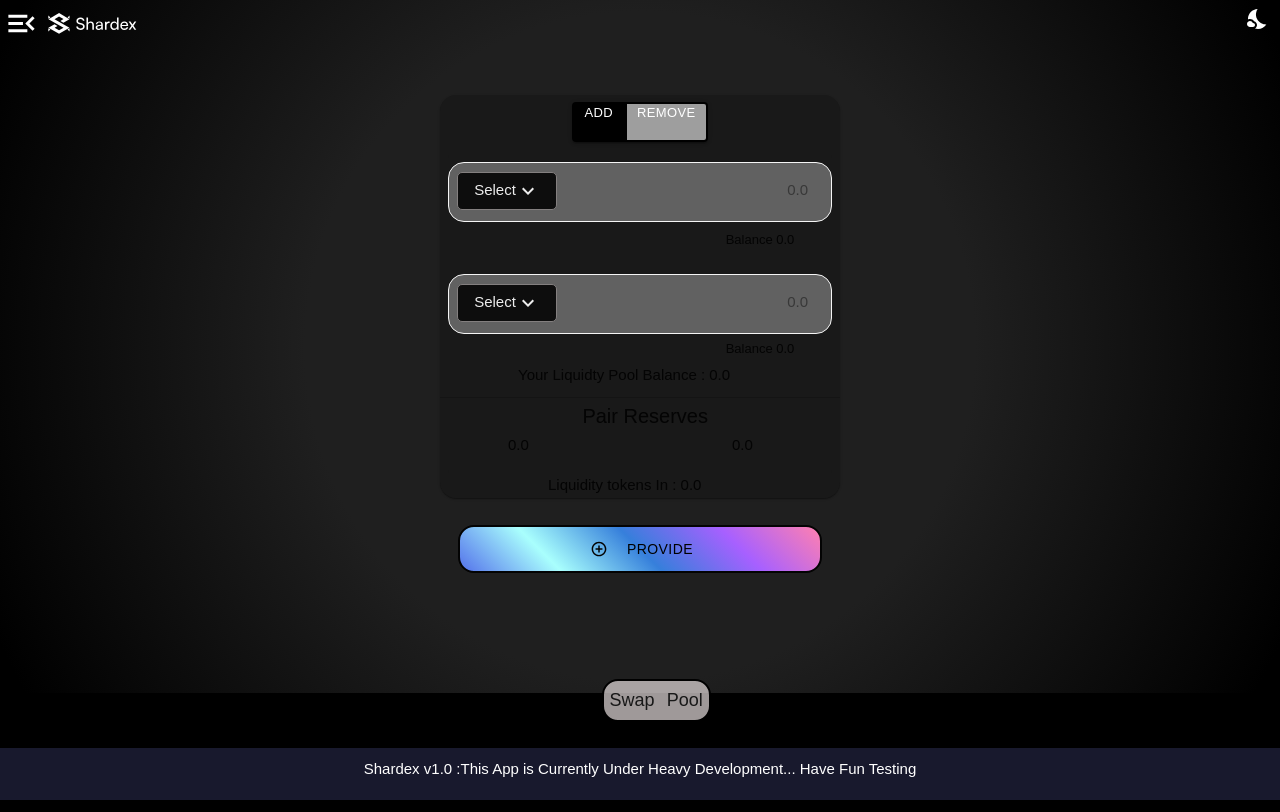
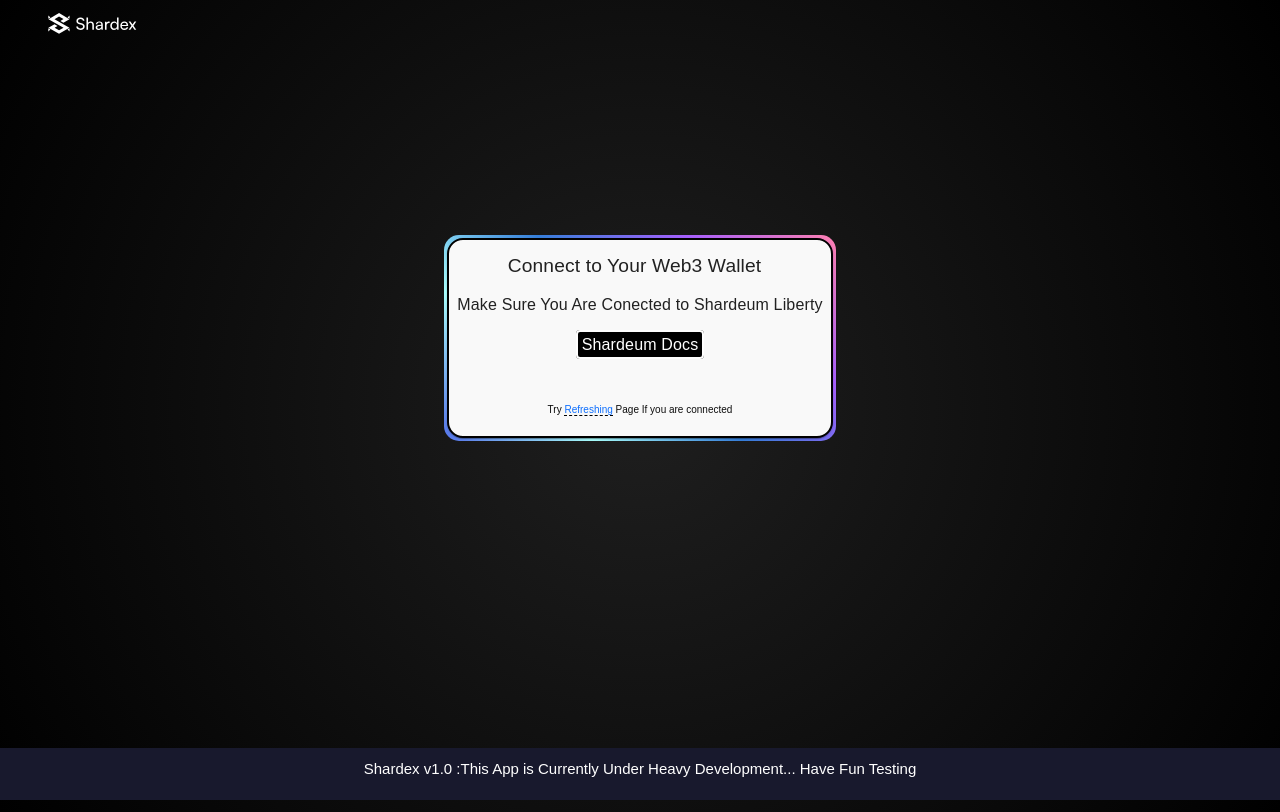
Before and after one commit to tharunrai14/shardex-app-xyz, a React (Create React App) app: page /Liquidity in a window 1280 px wide. Built offline with nearby package versions, Linux system fonts and the light colour scheme; a web font is replaced by a local one.

Commit message:
changedfrontendcolorsblack

```diff
--- a/src/App.css
+++ b/src/App.css
@@ -73,8 +73,9 @@
   padding-left: 1rem;
 }
 .App{
+
   background: rgb(31,31,31);
-  background: radial-gradient(circle, rgba(31,31,31,1) 46%, rgba(0,0,0,1) 97%);
+  background: radial-gradient(circle, rgba(31,31,31,1) 0%, rgba(0,0,0,1) 100%);
 }
 
 #stickyb{
--- a/src/App.js
+++ b/src/App.js
@@ -48,7 +48,7 @@
                 <Route exact path="/">
                   <CoinSwapper network={network} />
                 </Route>
-                <Sidebar />
+
 
 
                 <Route exact path="/Liquidity">
--- a/src/CoinSwapper/CoinSwapper.js
+++ b/src/CoinSwapper/CoinSwapper.js
@@ -410,7 +410,7 @@
         alignItems="flex-end"
       >
 
-      </Grid>
+      </Grid> <a id='faucetb'>Claim <span id="100shm">100 SHM</span></a>
     </div>
   );
 }
--- a/src/CoinSwapper/swapper.css
+++ b/src/CoinSwapper/swapper.css
@@ -141,3 +141,22 @@
 #albttn{
 
 }
+#faucetb{
+    position: absolute;
+    right: 20px;
+    top: 10px;
+    background-color: blue;
+    padding: 5px;
+    border-radius: 5px;
+    text-decoration: none;
+    border-style: none;
+    animation:  infinite;
+    animation-name: clickme;
+    animation-duration: 1s;
+  }
+  @keyframes clickme {
+    from {background-color: rgb(40, 40, 216);}
+    to {background-color: rgb(34, 70, 216);
+
+    }
+  }
--- a/src/Components/connectWalletPage.js
+++ b/src/Components/connectWalletPage.js
@@ -1,5 +1,5 @@
 import React from "react";
-import logo from './logobt.svg';
+import logo from './logowt80.svg';
 import {
   AppBar,
   Container,
@@ -21,7 +21,6 @@
     paddingBottom: theme.spacing(2),
     maxWidth: 400,
     margin: "auto",
-    marginTop: "400px",
     textAlign:"CenterFocusStrong"
      },
   fullWidth: {
@@ -57,7 +56,8 @@
   return (
     <div >  <img src={logo} alt="Logo" />
 
-      <Container >
+      <Container  id='pback'>
+
         <Paper id="paperr" className={classes.paperContainer}>
           <Typography
 
@@ -72,16 +72,13 @@
 
           </Typography>
           <Typography
-          font-size='2rem'
-
-
-          ><p>Make Sure You Are Conected to Shardeum Liberty
+          ><p id='instr'>Make Sure You Are Conected to Shardeum Liberty
 
 
 
           </p>
 
-          <p><button id="docsb" href="">Shardeum Docs</button></p>
+          <p>  <a id="dblink" href="https://docs.shardeum.org/basics/endpoints">Shardeum Docs</a></p>
           &nbsp;</Typography>
          <span id="smalltxt">Try <span><a  href="javascript:history.go(0)">Refreshing</a></span> Page If you are connected</span>
         </Paper>
--- a/src/Components/cw.css
+++ b/src/Components/cw.css
@@ -1,17 +1,23 @@
-#docsb{
- position: relative;
- bottom: -20px;
- left:0px;
- background-color: black;
- color: #fff;
- border: 2px solid white;
+
+
+#pback{
+
+     position: relative;
+
+     background: linear-gradient(45deg ,#5472eb, #A9FFFD,  #367fdb, #A760FF, #FF80B0);
+  padding: 3px;
+  border-radius: 15px;
+    bottom: 200px;
+
+
+    width: fit-content ;
+    margin-top: 380px;
 }
-
 #paperr{
     background-color:#F9F9F9;
     position: relative;
-    bottom: 200px;
-    border: 2px solid rgb(7, 7, 7);
+   border: 2px solid black;
+
     text-align: center;
 }
 
@@ -36,3 +42,42 @@
 margin-left: -10px;
 
 }
+#bold{
+font-size: larger;
+font-weight: 500;
+
+}
+
+#instr{
+   font-size: medium;
+}
+@media screen and (max-width:460px){
+    #instr{
+        font-size: small;
+     }
+
+
+}
+
+
+
+#dblink
+{
+
+    position: relative;
+    bottom: -0px;
+    left:0px;
+    border-radius: 4px;
+    padding: 4px;
+    background-color: black;
+    color: #fff;
+    border: 2px solid white;
+}
+#dblink a:hover
+{
+
+
+
+    background-color: #fff;
+    color: black;
+}
--- a/src/Liquidity/Liquidity.js
+++ b/src/Liquidity/Liquidity.js
@@ -46,7 +46,7 @@
 
   return (
     <div>
-      <Container>
+      <Container >
         <Paper id="paper" className={classes.paperContainer}>
           <Typography variant="h5" className={classes.title}>
             <SwitchButton setDeploy={setDeploy} />
@@ -54,7 +54,7 @@
 
           {deploy_or_remove(deploy)}
         </Paper>
-      </Container>
+      </Container><div id="paperout"></div>
 
       <Grid
         container
--- a/src/Liquidity/l.css
+++ b/src/Liquidity/l.css
@@ -1,5 +1,6 @@
 #paper{
-   background-color: #191919; margin-top: 80px;
+   background-color: #191919;
+   margin-top: 80px;
  position: relative;
  bottom: 40px;
 }
--- a/src/Liquidity/liquiditydeployer.css
+++ b/src/Liquidity/liquiditydeployer.css
@@ -1,7 +1,9 @@
+
+
 #box{
   background-color: #191919;    position: relative;
     width:100%;
-    color: rgb(4, 4, 4);
+    color: rgb(255, 253, 253);
     border-radius: 4px;
     padding: 0;
     margin-top: 1px;
@@ -10,9 +12,7 @@
     border: none;
 }
 #paper1{
-    clear: left;
-    background-color: rgb(199, 113, 0);
-    color: rgb(195, 133, 40);
+
 }
 #lbal{
     position:absolute;
--- a/src/NavBar/NavBar.css
+++ b/src/NavBar/NavBar.css
@@ -212,9 +212,3 @@
   left: 20px;
   top: -5px;
 }
-#nicon{
-  position: absolute;
-  right: 10px;
-  top: 7px;
-
-}
--- a/src/NavBar/NavBar.js
+++ b/src/NavBar/NavBar.js
@@ -24,8 +24,8 @@
       <nav id="navbar" >
 
         <img src={Image} onClick="javascript:history.go(0)" alt='logo'></img>
-        <NightsStayIcon id='nicon'></NightsStayIcon>
 
+        <Sidebar />
 
         <div className="NavbarItes">
           <ul className={`nav-menu`}>
--- a/src/network.js
+++ b/src/network.js
@@ -134,8 +134,8 @@
 
   return (
     <>
-      {isConnected && renderNotConnected()}
-      {!isConnected && <div> {props.render(network)}</div>}
+      {!isConnected && renderNotConnected()}
+      {isConnected && <div> {props.render(network)}</div>}
     </>
   );
 };
```
Also changed, not shown: src/Components/logowt80.svg (added).
